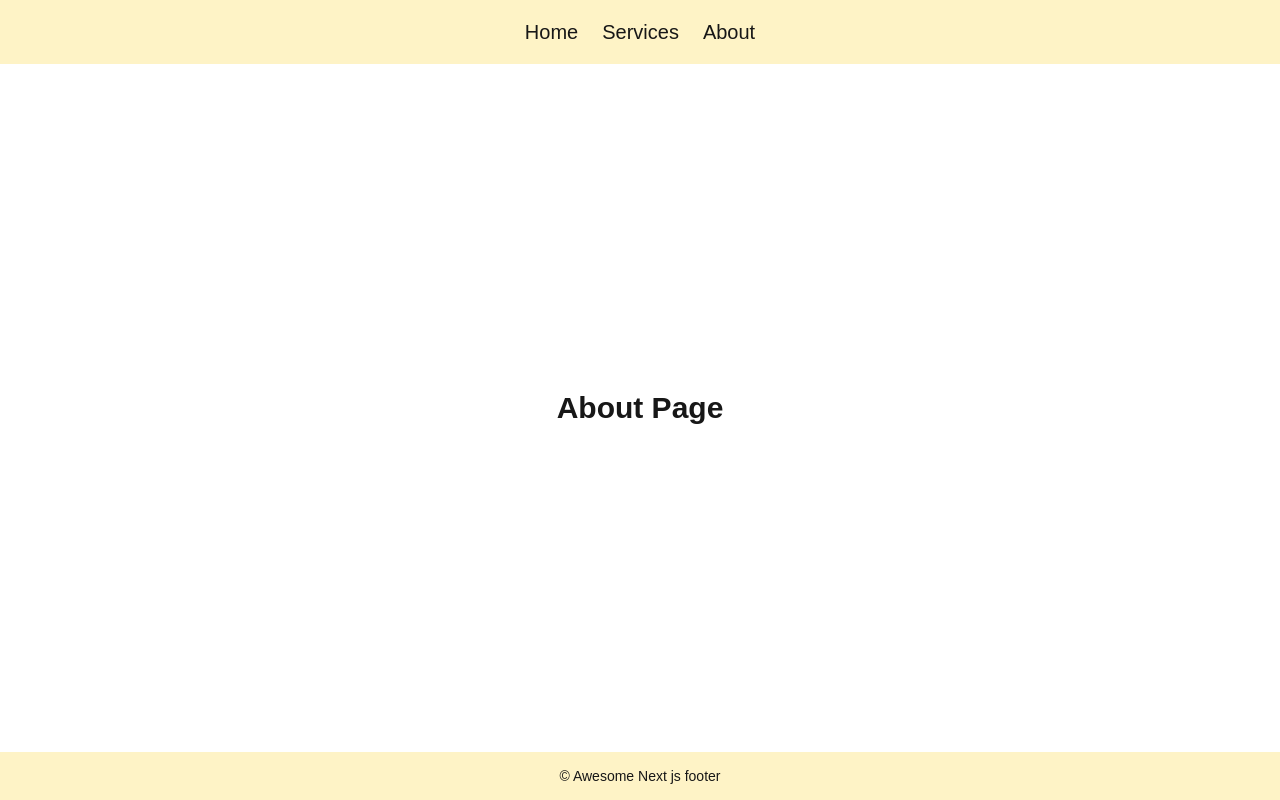
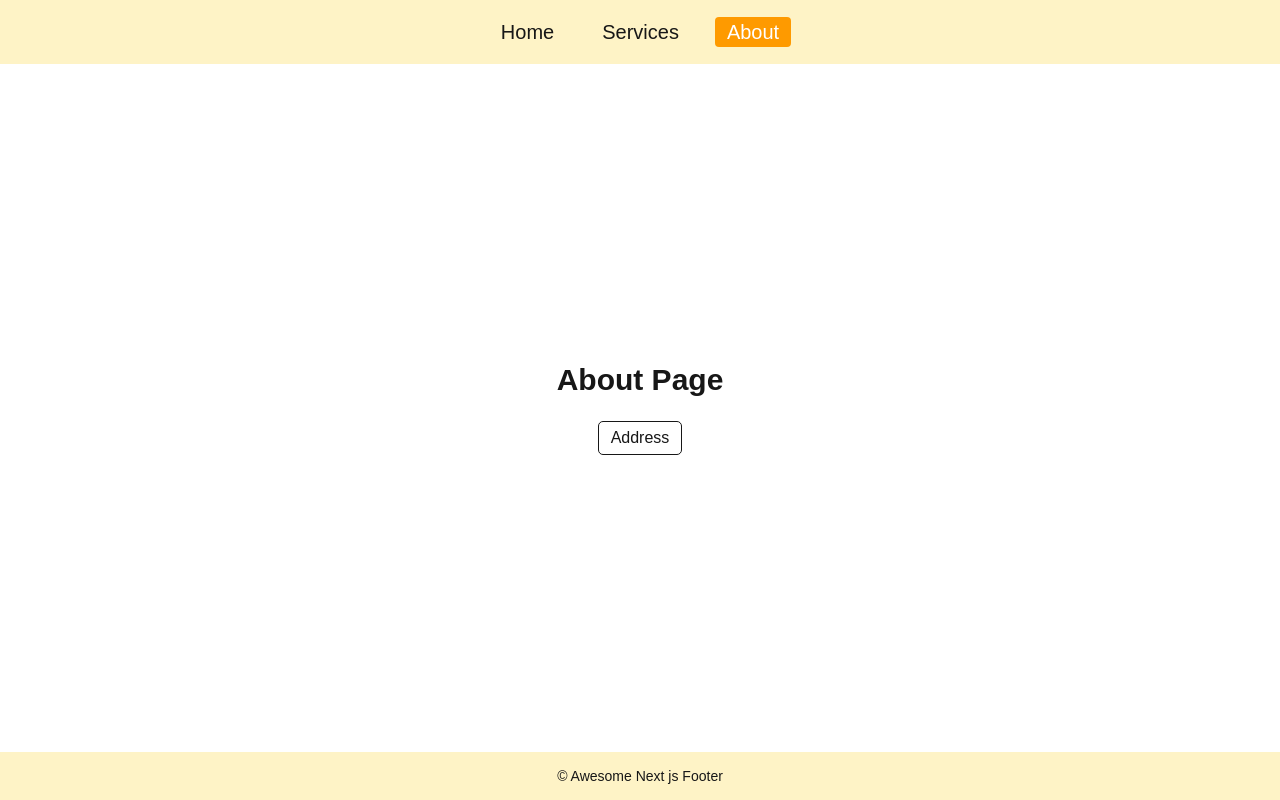
Before and after one commit to a1shuvo/nextjs-app-practice, a Next.js app: page /about in a window 1280 px wide. Built offline with nearby package versions, Linux system fonts and the light colour scheme.

Commit message:
Learned about linking and navigation. Used Link tag on navigation links with usePathName for active links and useRouter for programmatic navigation

```diff
--- a/src/app/about/page.jsx
+++ b/src/app/about/page.jsx
@@ -1,7 +1,26 @@
+"use client";
+import { useRouter } from "next/navigation";
+
 const AboutPage = () => {
+  const router = useRouter();
+  const isLoggedIn = true;
+  const handleNavigation = () => {
+    if (isLoggedIn) {
+      router.push("/about/address");
+    } else {
+      router.push("/");
+    }
+  };
   return (
     <div>
       <p className="text-3xl font-bold">About Page</p>
+      <br />
+      <button
+        onClick={handleNavigation}
+        className="cursor-pointer px-3 py-1 rounded transition-colors outline hover:bg-amber-500 hover:text-white"
+      >
+        Address
+      </button>
     </div>
   );
 };
--- a/src/app/components/Footer.jsx
+++ b/src/app/components/Footer.jsx
@@ -1,7 +1,7 @@
 const Footer = () => {
   return (
     <footer className="h-12 bg-amber-100 text-sm flex items-center justify-center">
-      &copy; Awesome Next js footer
+      &copy; Awesome Next js Footer
     </footer>
   );
 };
--- a/src/app/components/Navbar.jsx
+++ b/src/app/components/Navbar.jsx
@@ -1,10 +1,34 @@
+"use client";
+import Link from "next/link";
+import { usePathname } from "next/navigation";
+
 const Navbar = () => {
+  const pathname = usePathname();
+
+  const navLinks = [
+    { name: "Home", path: "/" },
+    { name: "Services", path: "/services" },
+    { name: "About", path: "/about" },
+  ];
+
   return (
     <nav className="h-16 bg-amber-100 flex justify-center items-center">
       <ul className="flex gap-6 text-xl">
-        <li>Home</li>
-        <li>Services</li>
-        <li>About</li>
+        {navLinks.map((link) => (
+          <li key={link.name}>
+            <Link
+              href={link.path}
+              className={`px-3 py-1 rounded transition-colors
+                ${
+                  pathname === link.path
+                    ? "bg-amber-500 text-white"
+                    : "hover:bg-amber-300 hover:text-white"
+                }`}
+            >
+              {link.name}
+            </Link>
+          </li>
+        ))}
       </ul>
     </nav>
   );
--- a/src/app/page.js
+++ b/src/app/page.js
@@ -1,7 +1,7 @@
 export default function Home() {
   return (
     <div>
-      <h1>Hello World</h1>
+      <h1 className="text-3xl font-bold">Hello World</h1>
     </div>
   );
 }
```
